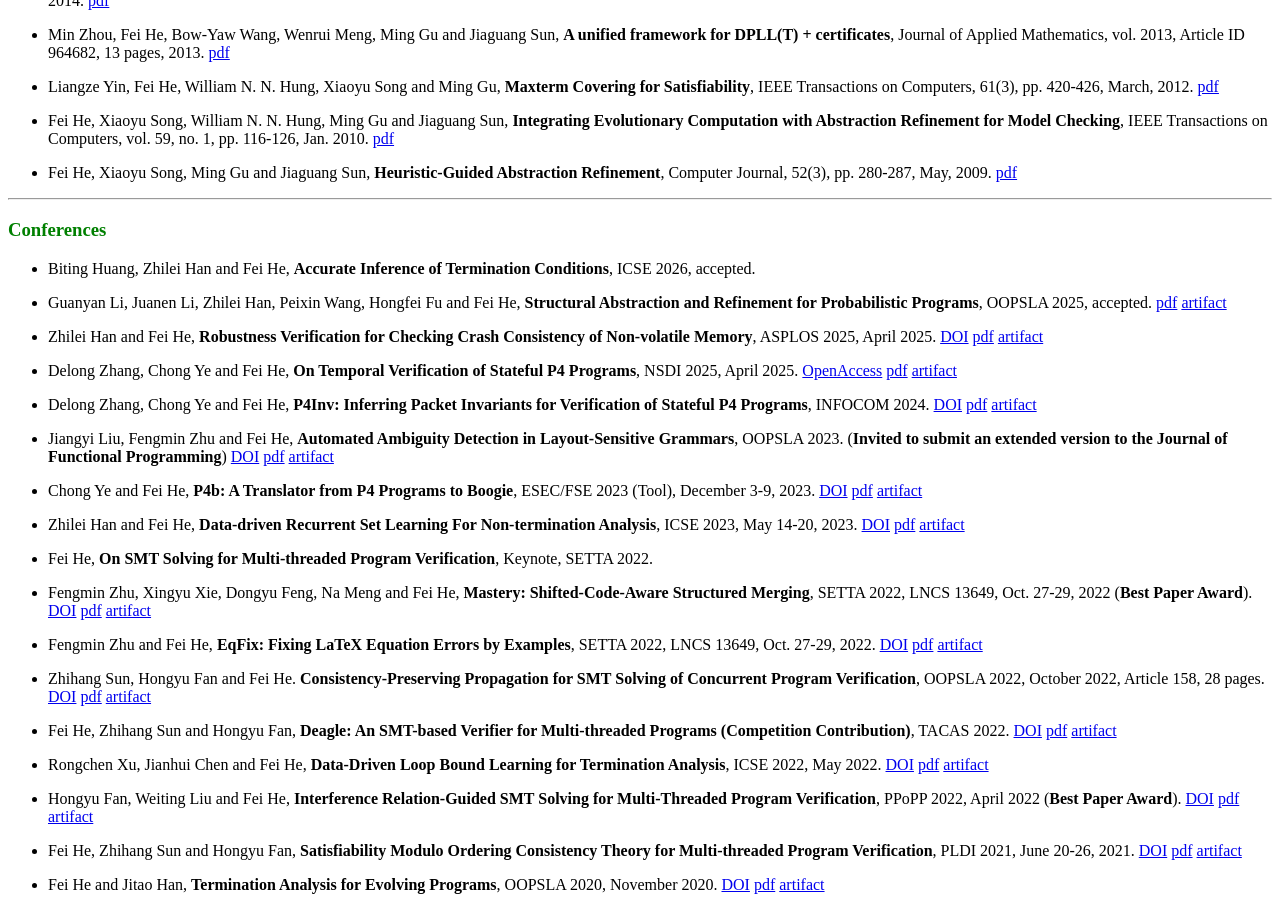
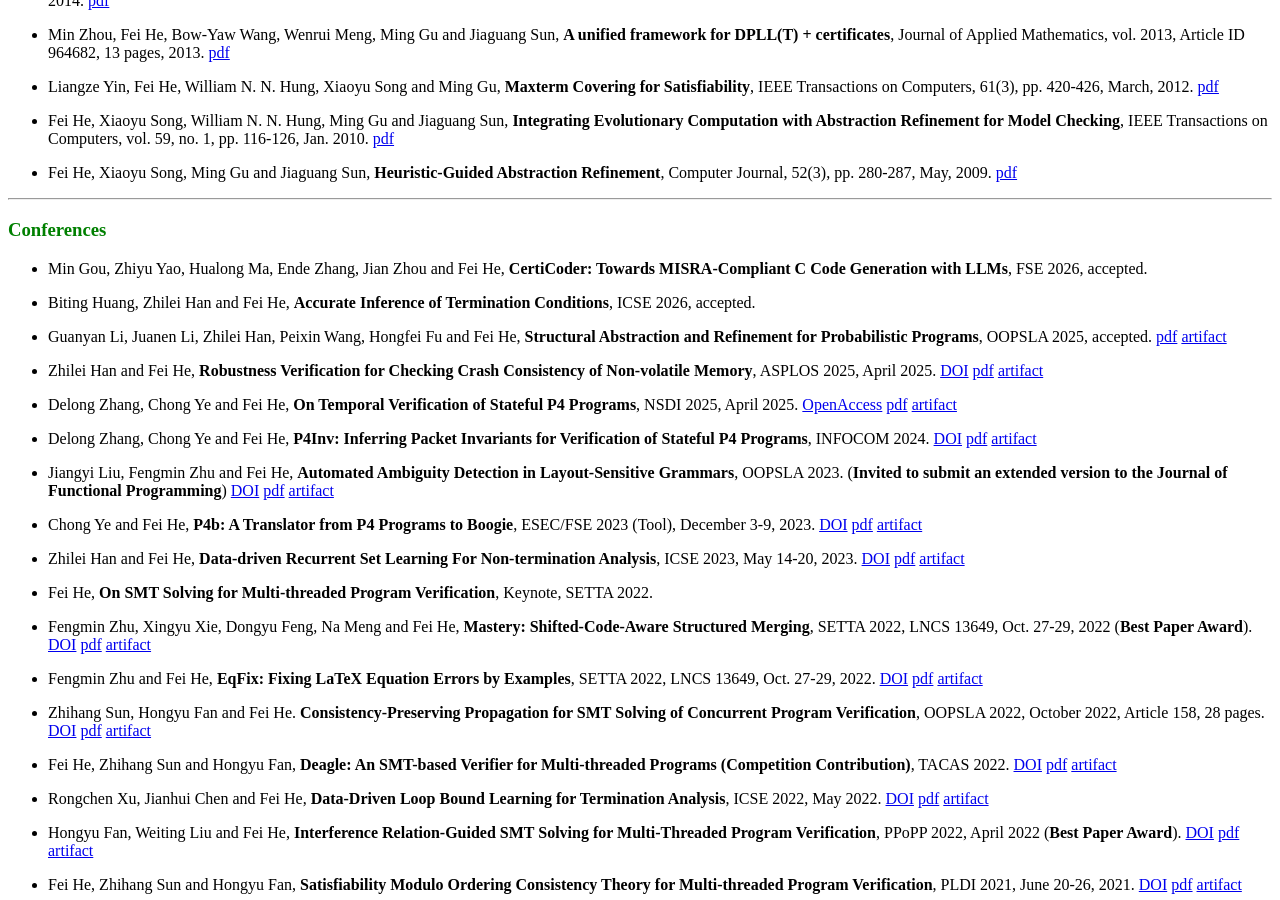
Before and after one commit to feihe/feihe.github.io, a Jekyll site: the page built from publications.md, in a window 1280 px wide and 900 px high, scrolled down 988 px. Built offline with Jekyll 4.4.1, drawn with Linux system fonts in a browser that asks for light colours; nearby versions of some CDN libraries.

Commit message:
fse 26 paper

```diff
--- a/publications.md
+++ b/publications.md
@@ -59,6 +59,7 @@ title: Publications
 
 
 ### <font color=green>Conferences</font>
+- Min Gou, Zhiyu Yao, Hualong Ma, Ende Zhang, Jian Zhou and Fei He, **CertiCoder: Towards MISRA-Compliant C Code Generation with LLMs**, FSE 2026, accepted.
 
 - Biting Huang, Zhilei Han and Fei He, **Accurate Inference of Termination Conditions**, ICSE 2026, accepted.
 
```
